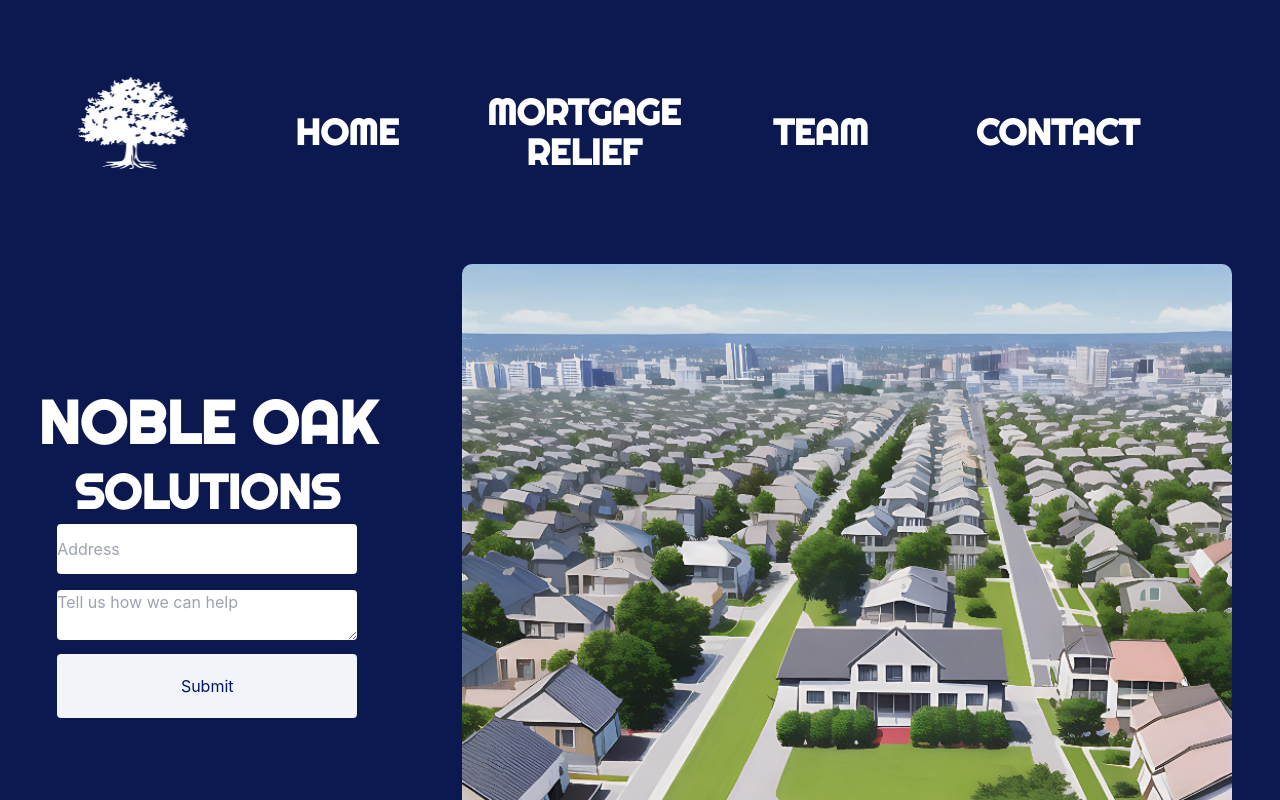
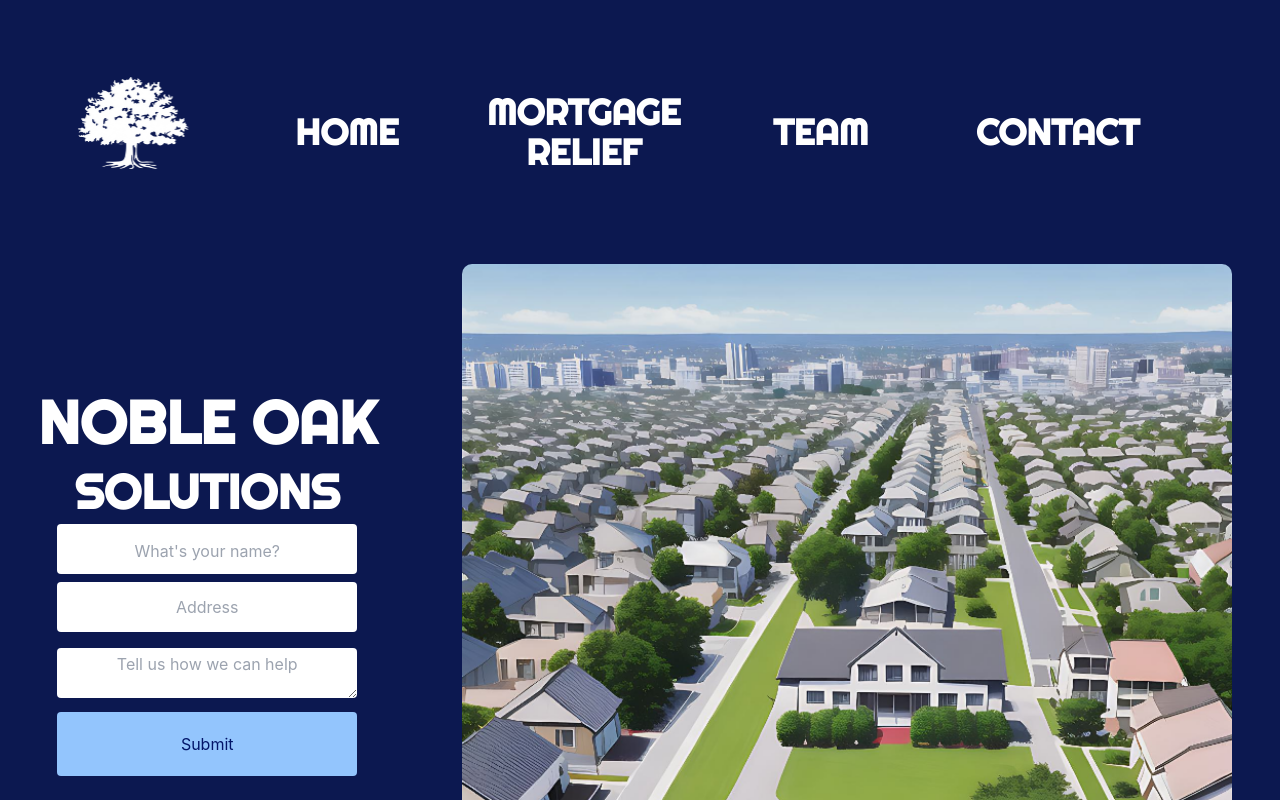
Before and after one commit to DavidDowell/foothills-investment-property, a React (Create React App) app in the folder fip/: page / in a window 1280 px wide. Shown: the top 800 px of the page. Built offline with nearby package versions, Linux system fonts and the light colour scheme.

Commit message:
Created a validation for address and a name field

```diff
--- a/fip/src/components/Main/index.js
+++ b/fip/src/components/Main/index.js
@@ -1,20 +1,34 @@
-import React, { useRef } from 'react';
+import React, { useRef } from "react";
 import emailjs from "@emailjs/browser";
 import Swal from "sweetalert2";
 
 const Main = () => {
+
+  function validateAddress(address) {
+    // Address validation regex
+    const regex = /^\d+\s[A-z]+\s[A-z]+/;
+    return regex.test(address);
+  }
+
   const form = useRef();
   const checkInfo = (e) => {
     e.preventDefault();
     let userName = document.getElementById("user_name").value;
+    let address = document.getElementById("user_address").value;
     let userMessage = document.getElementById("user_message").value;
     if (!userName) {
       Swal.fire({
         icon: "warning",
-        title: "Must have an Address!",
+        title: "Must have a Name!",
+      });
+      console.log("Must have a Name!");
+    } else if (!validateAddress(address)) {
+      Swal.fire({
+        icon: "warning",
+        title: "Must have a valid Address!",
       });
       console.log("Must have an Address!");
-    }  else if (!userMessage) {
+    } else if (!userMessage) {
       Swal.fire({
         icon: "warning",
         title: "Must include a Message!",
@@ -56,14 +70,24 @@ const Main = () => {
         </div>
         <div>
           <form className="cf" ref={form} onSubmit={checkInfo}>
-              <div className="m-2 ">
+          <div className="m-2">
+              <input
+                name="user_name"
+                type="text"
+                placeholder="What's your name?"
+                id="user_name"
+                className="pt-1 text-center text-zinc-950 user_name rounded focus:bg-indigo-50 focus:ring-1 focus:ring-indigo-900"
+                style={{ width: "300px", height: "50px" }}
+              />
+            </div>
+            <div className="m-2">
               <input
                 type="text"
                 placeholder="Address"
-                  name="user_name"
-                  id="user_name"
-                  className="text-zinc-950 user_name mb-2 rounded focus:bg-indigo-50 focus:ring-1 focus:ring-indigo-900"
-                  style={{width: '300px', height: '50px'}}
+                name="user_address"
+                id="user_address"
+                className="text-center text-zinc-950 user_address mb-2 rounded focus:bg-indigo-50 focus:ring-1 focus:ring-indigo-900"
+                style={{ width: "300px", height: "50px" }}
               />
             </div>
             <div className="m-2">
@@ -72,11 +96,17 @@ const Main = () => {
                 type="text"
                 placeholder="Tell us how we can help"
                 id="user_message"
-                  className="text-zinc-950 user_message rounded focus:bg-indigo-50 focus:ring-1 focus:ring-indigo-900"
-                  style={{width: '300px', height: '50px'}}
+                className="pt-1 text-center text-zinc-950 user_message rounded focus:bg-indigo-50 focus:ring-1 focus:ring-indigo-900"
+                style={{ width: "300px", height: "50px" }}
               ></textarea>
             </div>
-              <input className="bg-slate-100 p-5 rounded submit" type="submit" value="Submit" id="input-submit" style={{width: '300px'}} />
+            <input
+              className=" bg-blue-300 p-5 rounded submit hover:bg-inherit hover:text-white hover:text-2xl"
+              type="submit"
+              value="Submit"
+              id="input-submit"
+              style={{ width: "300px" }}
+            />
           </form>
         </div>
       </section>
--- a/fip/src/index.css
+++ b/fip/src/index.css
@@ -98,6 +98,7 @@ code {
 
 .submit {
   color: #021569;
+  cursor: pointer;
 }
 
 .textbox {
```
Lines whose indentation alone changed are shown as unchanged.
